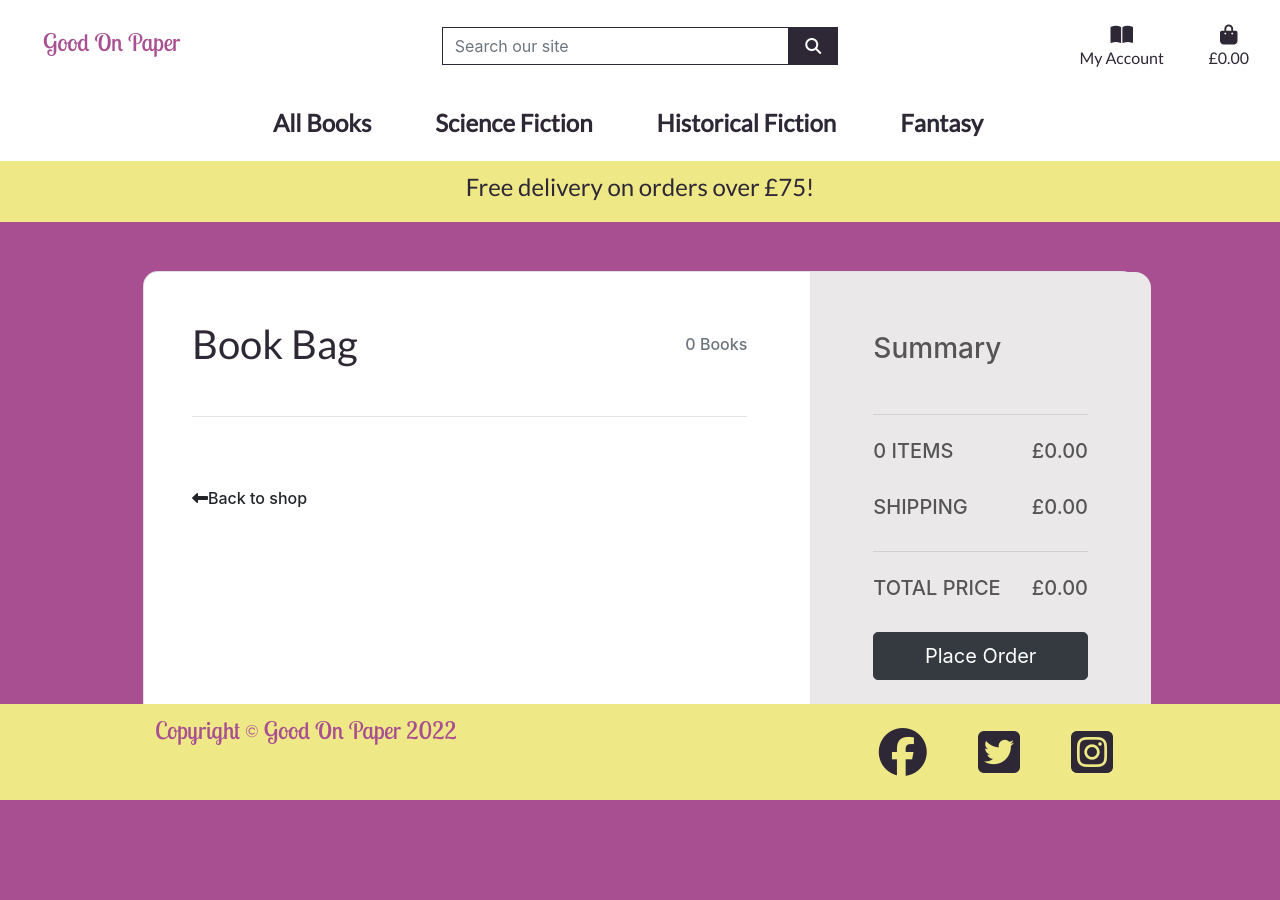
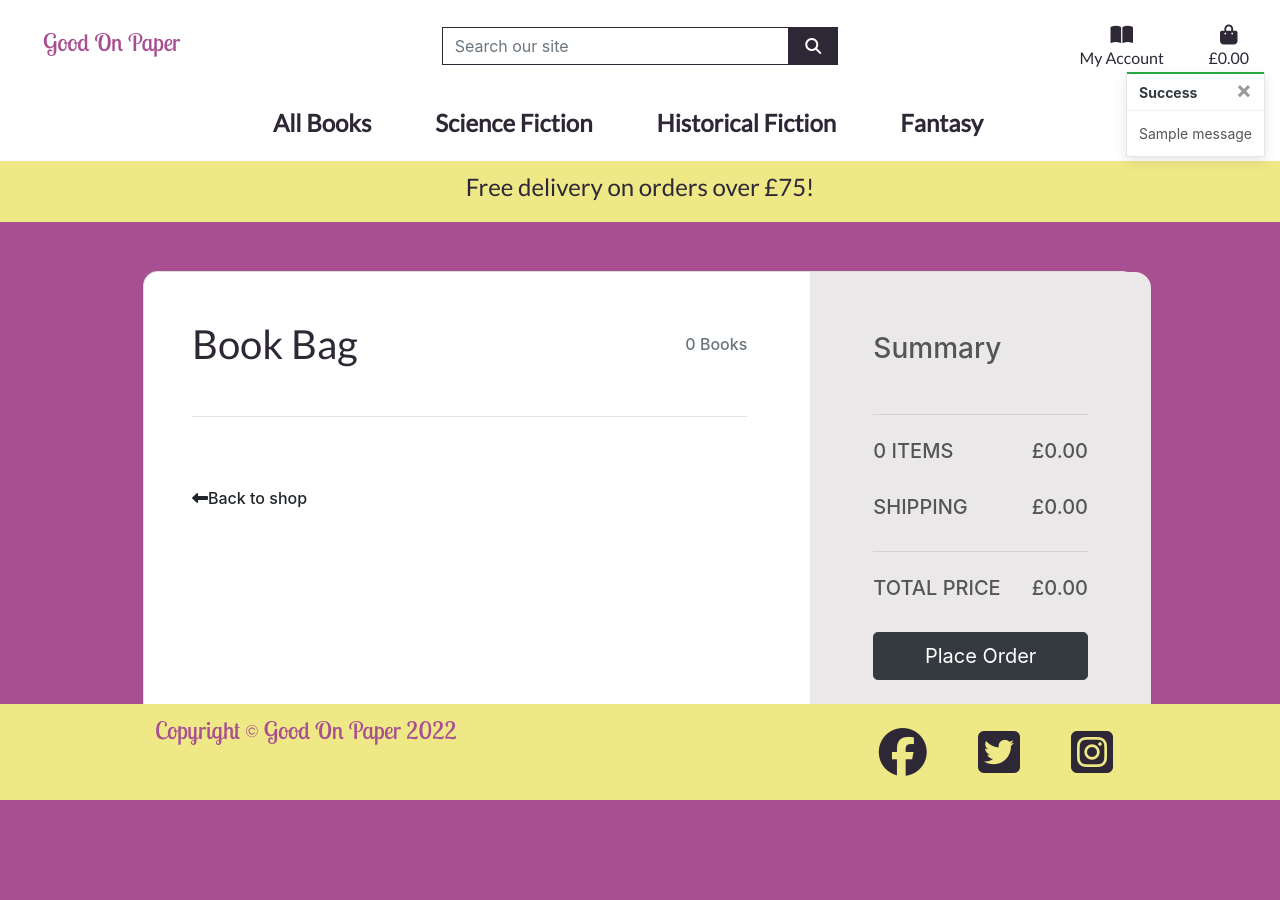
Before and after one commit to mmoore483/good-on-paper, a Django app: page /bag/ in a window 1280 px wide. Run offline with Django 3.2, Linux system fonts and the light colour scheme; one stand-in notice (Sample message) is shown; some libraries are stand-ins or nearby versions.

Commit message:
Added toasts

```diff
--- a/bag/views.py
+++ b/bag/views.py
@@ -12,6 +12,7 @@ def view_bag(request):
 
 def add_to_bag(request, item_id):
     """ Add a quantity of the specified product to the shopping bag """
+    book = Book.objects.get(pk=item_id)
     quantity = int(request.POST.get('quantity'))
     redirect_url = request.POST.get('redirect_url')
     bag = request.session.get('bag', {})
@@ -20,6 +21,7 @@ def add_to_bag(request, item_id):
         bag[item_id] += quantity
     else:
         bag[item_id] = quantity
+        messages.success(request, f'Added {book.title} to your bag')
 
     request.session['bag'] = bag
     print(request.session['bag'])
@@ -28,7 +30,7 @@ def add_to_bag(request, item_id):
 
 def adjust_bag(request, item_id):
     """Adjust the quantity of the specified product to the specified amount"""
-
+    book = Book.objects.get(pk=item_id)
     quantity = int(request.POST.get('quantity'))
     bag = request.session.get('bag', {})
 
--- a/good_on_paper/settings.py
+++ b/good_on_paper/settings.py
@@ -160,3 +160,5 @@ DEFAULT_AUTO_FIELD = 'django.db.models.BigAutoField'
 
 FREE_DELIVERY_THRESHOLD = 75
 STANDARD_DELIVERY_PERCENTAGE = 10
+
+MESSAGE_STORAGE = 'django.contrib.messages.storage.session.SessionStorage'
--- a/static/css/base.css
+++ b/static/css/base.css
@@ -8,10 +8,11 @@ body {
     color: #555;
 }
 
-.book-card{
+.book-card {
     padding-bottom: 5vh;
     padding-top: 5vh;
 }
+
 /* from Bulma */
 .icon {
     align-items: center;
@@ -117,7 +118,10 @@ body {
 }
 
 @media (min-width: 768px) and (max-width:1440px) {
-    .logo-font, .menu-text, .footer-text{
+
+    .logo-font,
+    .menu-text,
+    .footer-text {
         font-size: 1.5em;
         padding: 0.5em;
     }
@@ -129,7 +133,10 @@ body {
 }
 
 @media (min-width: 320px) and (max-width: 768px) {
-    .logo-font, .menu-text, .footer-text {
+
+    .logo-font,
+    .menu-text,
+    .footer-text {
         font-size: 1em;
         padding: 0.25em;
     }
@@ -180,7 +187,7 @@ body {
     }
 }
 
-.checkout-summary{
+.checkout-summary {
     padding-top: 10vh;
     padding-bottom: 10vh;
     background-color: #A84F91;
@@ -189,3 +196,20 @@ body {
 .checkout-card {
     border-radius: 15px;
 }
+
+
+/* ------------------------------- bootstrap toasts */
+.message-container {
+    position: fixed;
+    top: 72px;
+    right: 15px;
+    z-index: 99999999999;
+}
+
+.custom-toast {
+    overflow: visible;
+}
+
+.toast-capper {
+    height: 2px;
+}
--- a/templates/base.html
+++ b/templates/base.html
@@ -40,7 +40,11 @@
   <header class="container-fluid fixed-top"></header>
 
   {% if messages %}
-  <div class="message-container"></div>
+  <div class="message-container">
+    {% for message in messages %}
+      {% include 'includes/toasts/toast_success.html' %}
+    {% endfor %}
+  </div>
   {% endif %}
 
   <header class="container-fluid fixed-top">
@@ -154,6 +158,9 @@
 </footer>
 
   {% block postloadjs %}
+  <script type="text/javascript">
+    $('.toast').toast('show');
+  </script>
   {% endblock %}
 </body>
 
--- /dev/null
+++ b/templates/includes/toasts/toast_success.html
@@ -0,0 +1,13 @@
+<div class="toast custom-toast rounded-0 border-top-0" data-autohide="false">
+  <div class="arrow-up arrow-success"></div>
+  <div class="w-100 toast-capper bg-success"></div>
+  <div class="toast-header bg-white text-dark">
+      <strong class="mr-auto">Success</strong>
+      <button type="button" class="ml-2 mb-1 close text-dark" data-dismiss="toast" aria-label="Close">
+          <span aria-hidden="true">&times;</span>
+      </button>
+  </div>
+  <div class="toast-body bg-white">
+      {{ message }}
+  </div>
+</div>
```
Also changed, not shown: templates/includes/toasts/toast_error.html (added, +13 -0 lines), templates/includes/toasts/toast_info.html (added, +13 -0 lines), templates/includes/toasts/toast_warning.html (added, +13 -0 lines), db.sqlite3.
